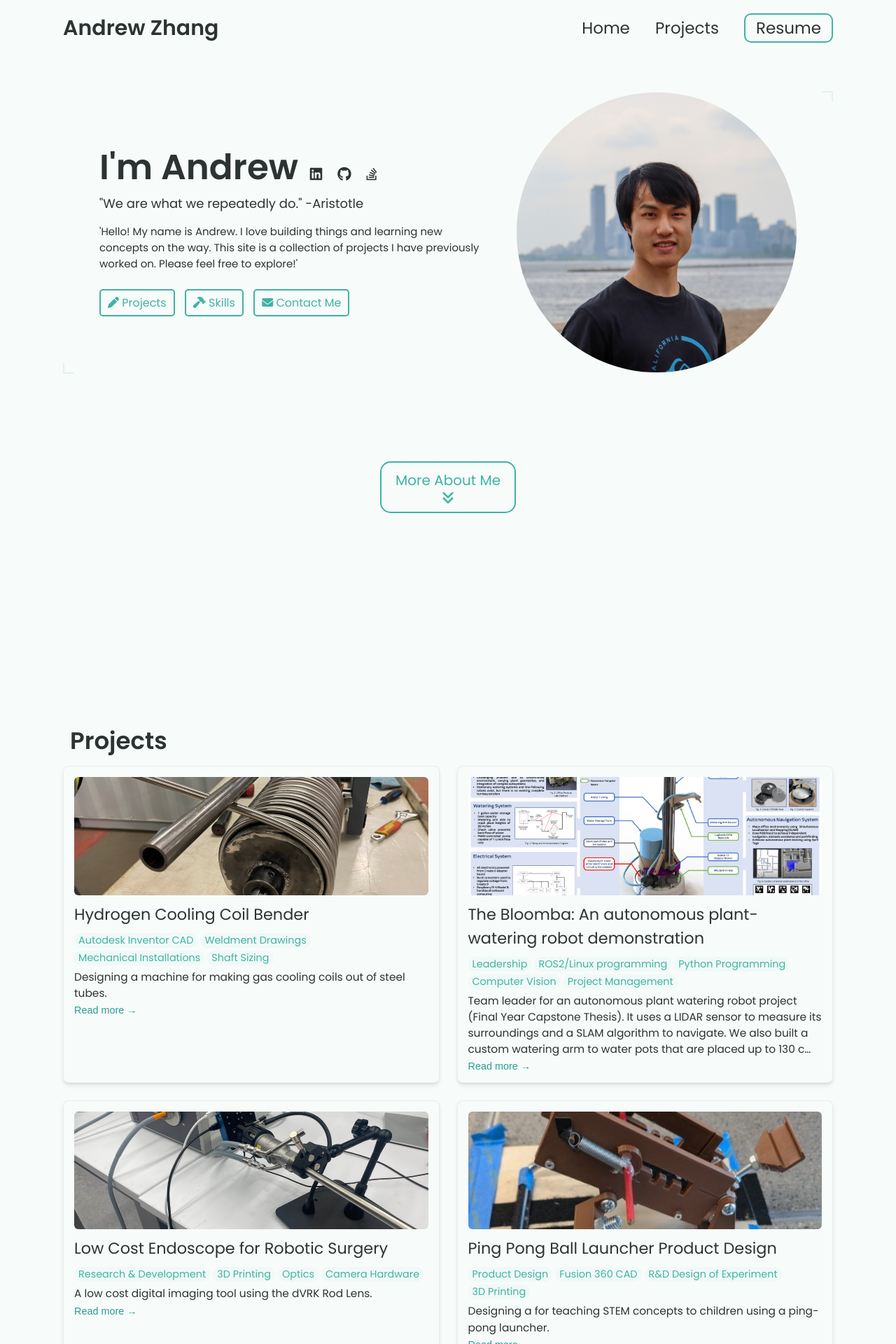
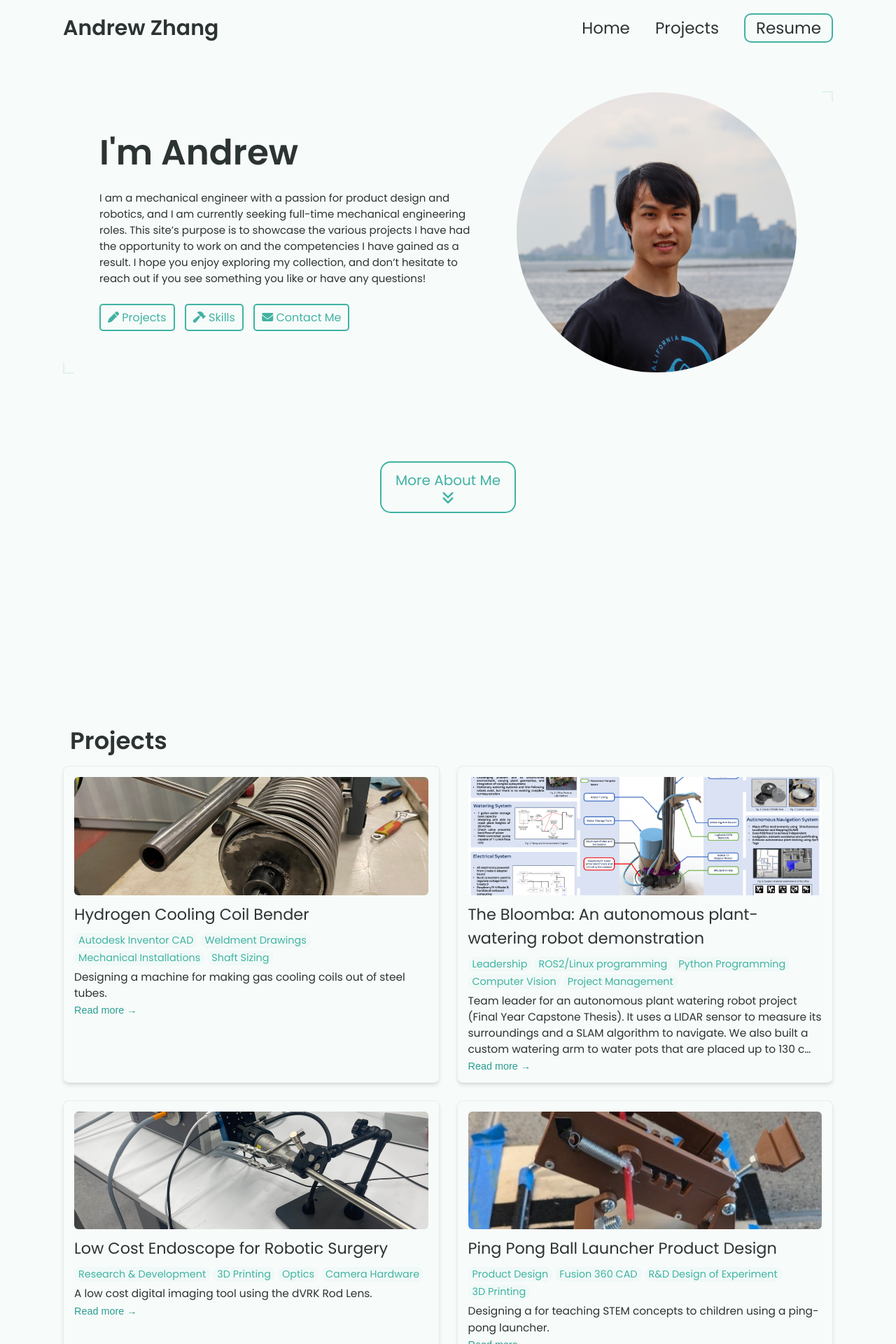
Before and after one commit to andy-zhang201/andy-zhang201.github.io, a Jekyll site: the page built from index.html, in a window 1280 px wide. Shown: the top 1920 px of the page at 70% size. Built offline with Jekyll 4.4.1, drawn with Linux system fonts in a browser that asks for light colours.

Commit message:
New urls

```diff
--- a/_config.yml
+++ b/_config.yml
@@ -10,10 +10,9 @@
 
 # Hero Section
 name: Andrew Zhang
-headline: '"We are what we repeatedly do." -Aristotle'
-description: >- # dont remove this line. this will ignore all new lines until the next section
-  'Hello! My name is Andrew. I love building  things and learning new concepts on the way.
-  This site is a collection of projects I have previously worked on. Please feel free to explore!'
+headline: #“A mind that is stretched by a new experience can never go back to its old dimensions.” - Oliver Wendell Holmes Jr.
+description: >-
+  I am a mechanical engineer with a passion for product design and robotics, and I am currently seeking full-time mechanical engineering roles. This site’s purpose is to showcase the various projects I have had the opportunity to work on and the competencies I have gained as a result. I hope you enjoy exploring my collection, and don’t hesitate to reach out if you see something you like or have any questions!
 
 # Place your profile image in /assets/images/profile-image/folder and edit the file name
 profile_image: ./assets/images/profile-image/profile.jpg
@@ -21,14 +20,14 @@
 
 # Link your resume
 # You can place your resume in assets/resume/{resume file.pdf} or add external link such as pdf saved in google drive
-resume-url: /assets/resume/AndrewZhang.pdf
+resume-url: https://drive.google.com/file/d/1jsii_e5SyckJemHekGMcqHE0WzDubciO/view?usp=sharing
 
 # Set up external links - this will show up as small icons next to your name.
 
 external-links:    # input only your own url slug. The icons with missing entries will not appear.
-  linkedin: test    # https://www.linkedin.com/in/{your url slug}
-  github: leea12    # https://github.com/{your url slug}
-  stackoverflow: test      # https://stackoverflow.com/users/{your url slug}
+  linkedin:     # https://www.linkedin.com/in/{your url slug}
+  github:     # https://github.com/{your url slug}
+  stackoverflow:       # https://stackoverflow.com/users/{your url slug}
   medium:            # https://medium.com/@{your url slug}
   x-twitter:   # https://x.com/{your url slug}
   threads:            # https://threads.net/@{your url slug}
--- a/_includes/hero.html
+++ b/_includes/hero.html
@@ -67,8 +67,9 @@
                 </span>
                 {% endif %}
             </h2>
-
-            <h3> {{site.headline}} </h3>
+            {%if site.headline %}
+                <h3> {{site.headline}} </h3>
+            {%endif%}
             <p> {{site.description}}</p>
             <div class="links">
                 <a href="#projects">
--- a/css/styles.css
+++ b/css/styles.css
@@ -101,6 +101,7 @@
     color: var(--text-color);
     background-color: var(--light-background-color);
     border-radius: 10px;
+    padding: 3px 10px;
 }
 
 /* Navbar Mobile Menu Button */
```
Also changed, not shown: 3 other files.
